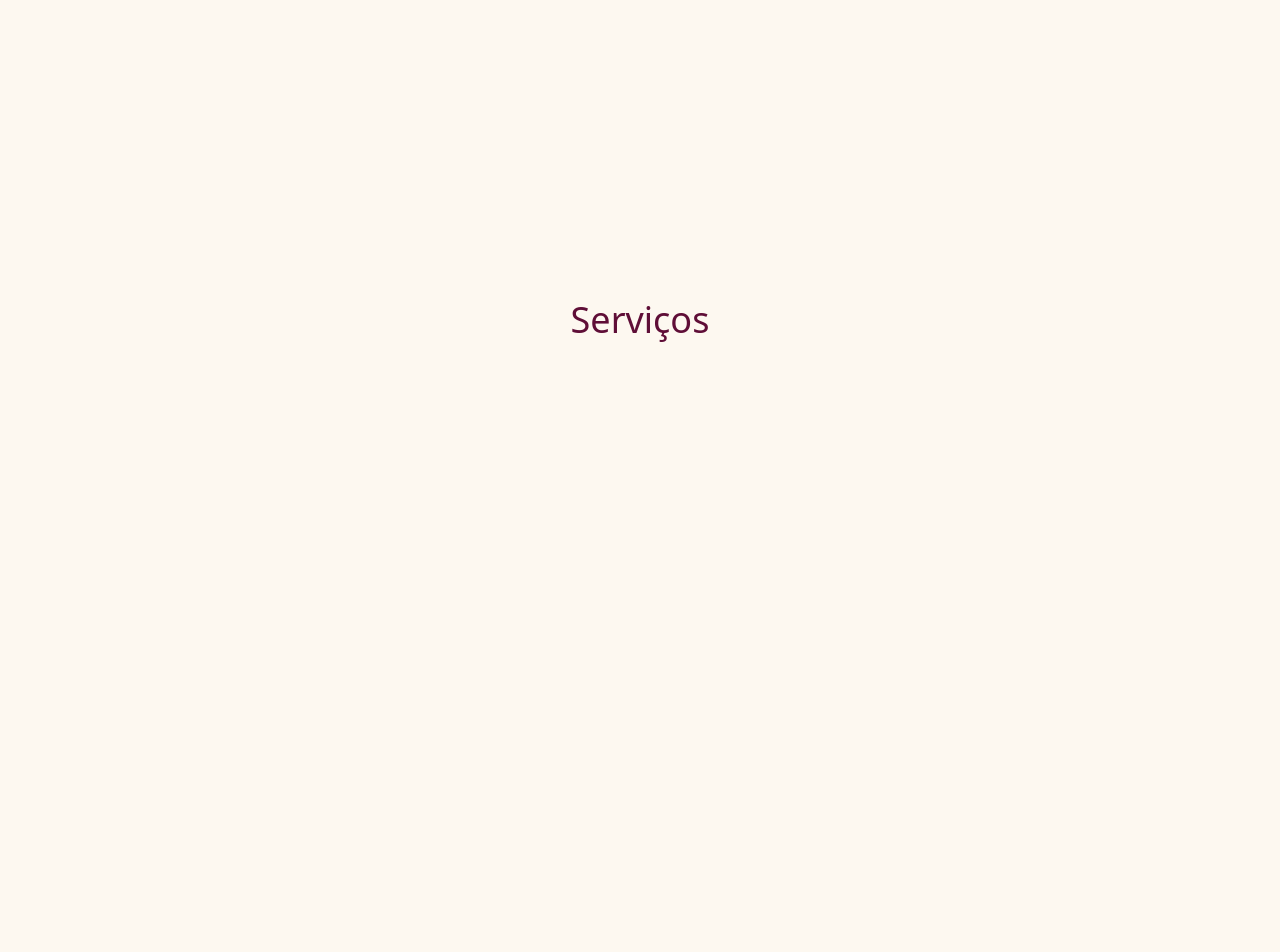
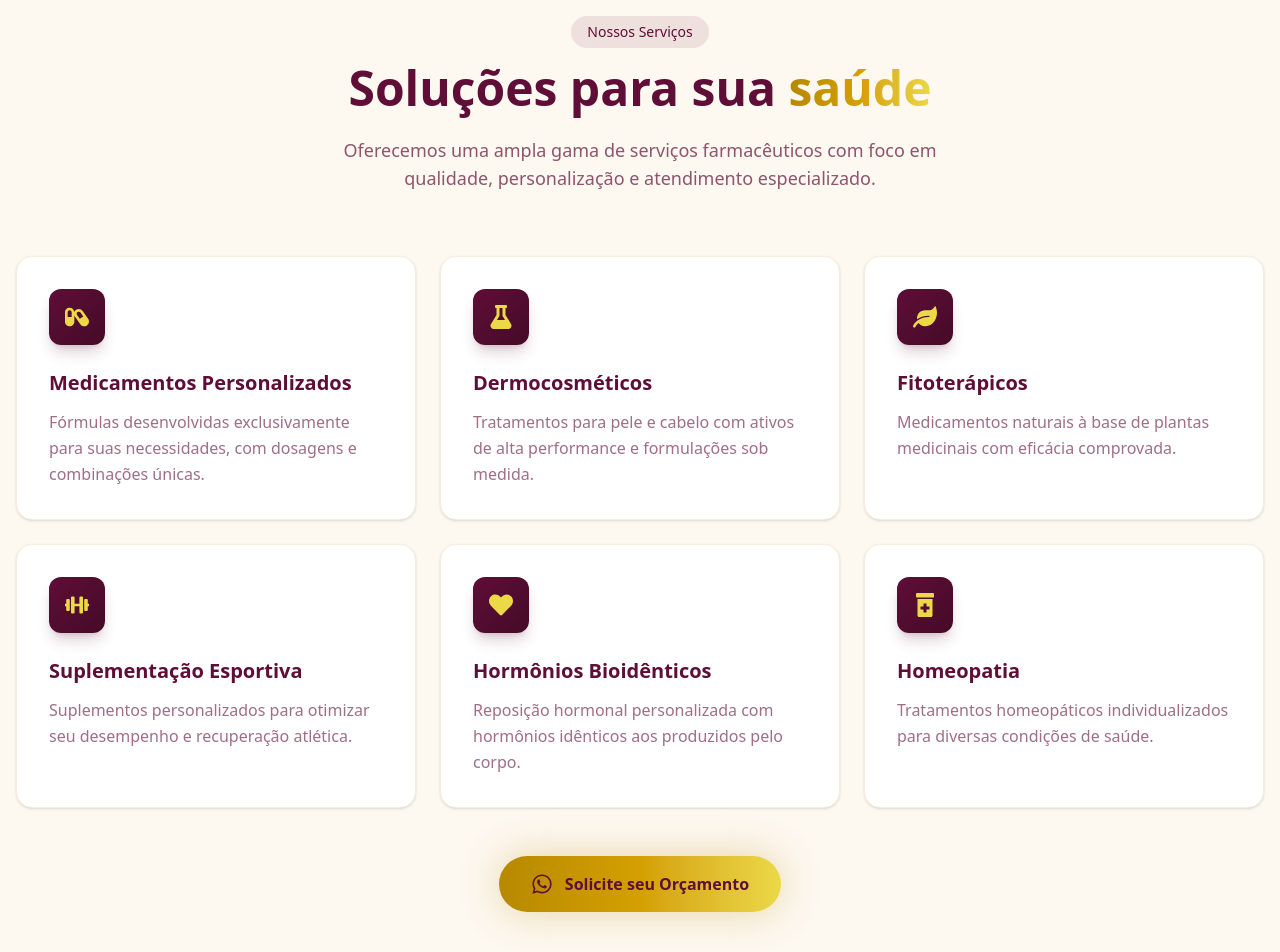
Before and after one commit to leonardofrizzi/rnamanipulacao-website, a Next.js app: page / in a window 1280 px wide. Shown: the part 880-1832 px from the top of the page. Before the commit the page ends 1600 px from the top, so only its background shows below. Built offline with nearby package versions, Linux system fonts and the light colour scheme; a web font is replaced by a local one.

Commit message:
feat: add services section

```diff
--- a/src/app/page.tsx
+++ b/src/app/page.tsx
@@ -1,5 +1,5 @@
 import { Navbar } from '@/components/layout'
-import { Hero } from '@/components/sections'
+import { Hero, Services } from '@/components/sections'
 
 export default function Home() {
   return (
@@ -7,9 +7,7 @@ export default function Home() {
       <Navbar />
       <main>
         <Hero />
-        <section id="servicos" className="min-h-screen bg-cream flex items-center justify-center">
-          <h2 className="text-4xl text-wine">Serviços</h2>
-        </section>
+        <Services />
       </main>
     </>
   )
--- /dev/null
+++ b/src/components/sections/Services.tsx
@@ -0,0 +1,103 @@
+'use client'
+
+import Link from 'next/link'
+import { FaCapsules, FaFlask, FaLeaf, FaDumbbell, FaHeart, FaPrescriptionBottleAlt, FaWhatsapp } from 'react-icons/fa'
+import { SectionDivider } from '@/components/ui'
+import { SITE_CONFIG } from '@/constants'
+
+const services = [
+  {
+    icon: FaCapsules,
+    title: 'Medicamentos Personalizados',
+    description: 'Fórmulas desenvolvidas exclusivamente para suas necessidades, com dosagens e combinações únicas.',
+  },
+  {
+    icon: FaFlask,
+    title: 'Dermocosméticos',
+    description: 'Tratamentos para pele e cabelo com ativos de alta performance e formulações sob medida.',
+  },
+  {
+    icon: FaLeaf,
+    title: 'Fitoterápicos',
+    description: 'Medicamentos naturais à base de plantas medicinais com eficácia comprovada.',
+  },
+  {
+    icon: FaDumbbell,
+    title: 'Suplementação Esportiva',
+    description: 'Suplementos personalizados para otimizar seu desempenho e recuperação atlética.',
+  },
+  {
+    icon: FaHeart,
+    title: 'Hormônios Bioidênticos',
+    description: 'Reposição hormonal personalizada com hormônios idênticos aos produzidos pelo corpo.',
+  },
+  {
+    icon: FaPrescriptionBottleAlt,
+    title: 'Homeopatia',
+    description: 'Tratamentos homeopáticos individualizados para diversas condições de saúde.',
+  },
+]
+
+export function Services() {
+  return (
+    <section id="servicos" className="relative py-24 bg-cream">
+      <SectionDivider />
+      <div className="container mx-auto px-4">
+        <div className="text-center mb-16">
+          <span className="inline-block px-4 py-1.5 rounded-full bg-wine/10 text-wine text-sm font-medium mb-4">
+            Nossos Serviços
+          </span>
+          <h2 className="text-3xl md:text-4xl lg:text-5xl font-bold text-wine mb-6">
+            Soluções para sua{' '}
+            <span className="bg-gradient-to-r from-gold-dark via-gold to-gold-light bg-clip-text text-transparent">
+              saúde
+            </span>
+          </h2>
+          <p className="text-lg text-wine/70 max-w-2xl mx-auto">
+            Oferecemos uma ampla gama de serviços farmacêuticos com foco em qualidade, personalização e atendimento especializado.
+          </p>
+        </div>
+
+        <div className="grid grid-cols-1 md:grid-cols-2 lg:grid-cols-3 gap-6">
+          {services.map((service, index) => (
+            <div
+              key={index}
+              className="group relative bg-white rounded-2xl p-8 shadow-sm hover:shadow-xl transition-all duration-500 border border-cream-dark hover:border-gold/30 overflow-hidden"
+            >
+              <div className="absolute inset-0 bg-gradient-to-br from-gold-light/5 to-gold-dark/5 opacity-0 group-hover:opacity-100 transition-opacity duration-500" />
+
+              <div className="relative z-10">
+                <div className="w-14 h-14 rounded-xl bg-gradient-to-br from-wine to-wine-dark flex items-center justify-center mb-6 group-hover:scale-110 transition-transform duration-500 shadow-lg shadow-wine/20">
+                  <service.icon size={24} className="text-gold-light" />
+                </div>
+
+                <h3 className="text-xl font-bold text-wine mb-3 group-hover:text-wine-dark transition-colors duration-300">
+                  {service.title}
+                </h3>
+
+                <p className="text-wine/60 leading-relaxed">
+                  {service.description}
+                </p>
+              </div>
+
+              <div className="absolute -bottom-2 -right-2 w-24 h-24 bg-gradient-to-br from-gold-light/10 to-gold-dark/10 rounded-full blur-2xl opacity-0 group-hover:opacity-100 transition-opacity duration-500" />
+            </div>
+          ))}
+        </div>
+
+        <div className="text-center mt-12">
+          <Link
+            href={`https://wa.me/${SITE_CONFIG.whatsapp}`}
+            target="_blank"
+            rel="noopener noreferrer"
+            className="group relative inline-flex items-center gap-3 bg-gradient-to-r from-gold-dark via-gold to-gold-light text-wine font-bold px-8 py-4 rounded-full transition-all duration-500 hover:scale-105 shadow-[0_0_40px_rgba(183,137,0,0.3)] hover:shadow-[0_0_60px_rgba(235,217,72,0.5)]"
+          >
+            <span className="absolute inset-0 rounded-full bg-gradient-to-r from-gold-light via-gold to-gold-dark opacity-0 group-hover:opacity-100 transition-opacity duration-500" />
+            <FaWhatsapp size={22} className="relative z-10" />
+            <span className="relative z-10">Solicite seu Orçamento</span>
+          </Link>
+        </div>
+      </div>
+    </section>
+  )
+}
--- a/src/components/sections/index.ts
+++ b/src/components/sections/index.ts
@@ -1 +1,3 @@
 export { Hero } from './Hero'
+export { Services } from './Services'
+export { About } from './About'
--- /dev/null
+++ b/src/components/ui/SectionDivider.tsx
@@ -0,0 +1,15 @@
+interface SectionDividerProps {
+  height?: number
+}
+
+export function SectionDivider({ height = 10 }: SectionDividerProps) {
+  return (
+    <div
+      className="absolute inset-x-0 top-0"
+      style={{
+        height: `${height}px`,
+        background: 'linear-gradient(to right, transparent, #D4A000, transparent)',
+      }}
+    />
+  )
+}
--- /dev/null
+++ b/src/components/ui/index.ts
@@ -0,0 +1 @@
+export { SectionDivider } from './SectionDivider'
```
